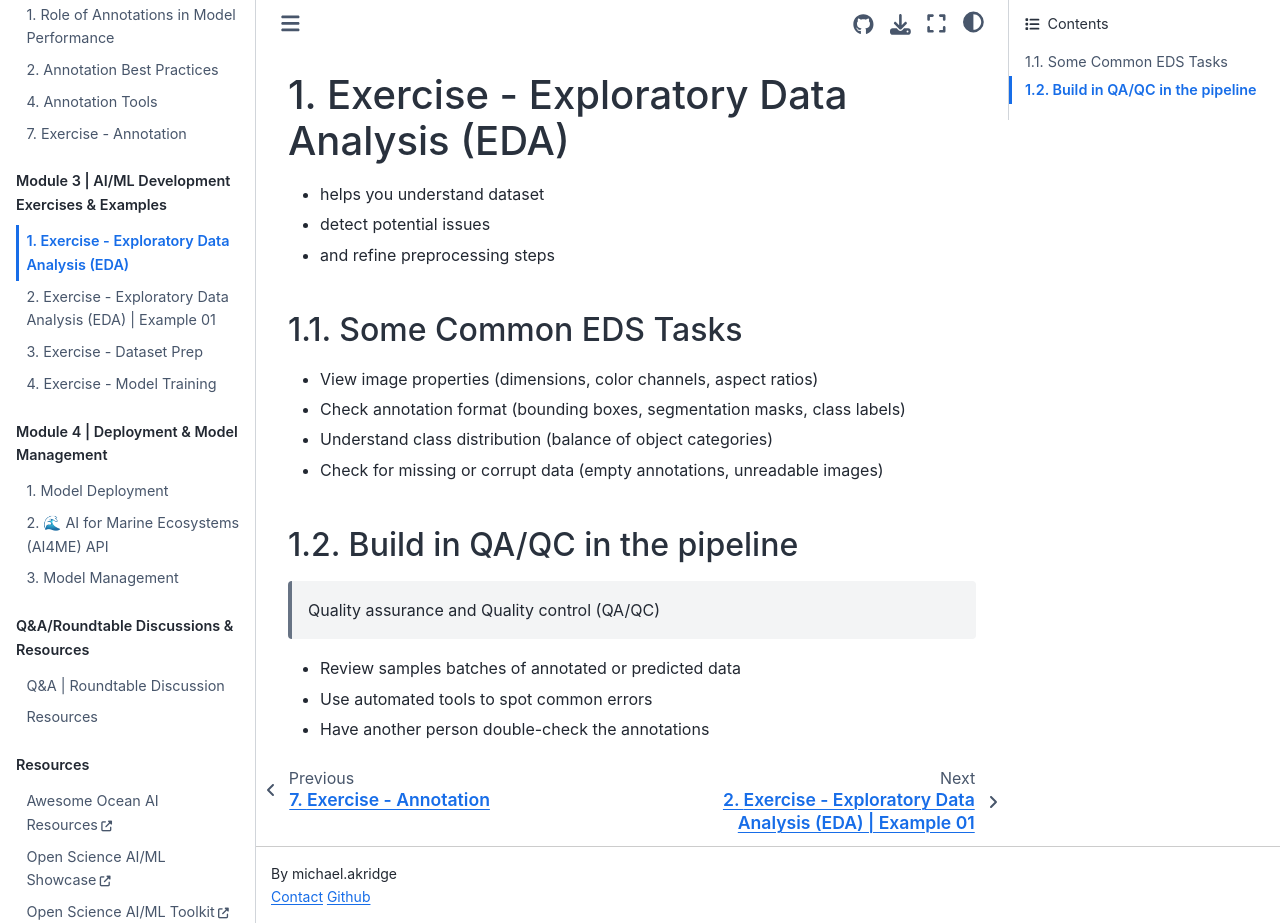
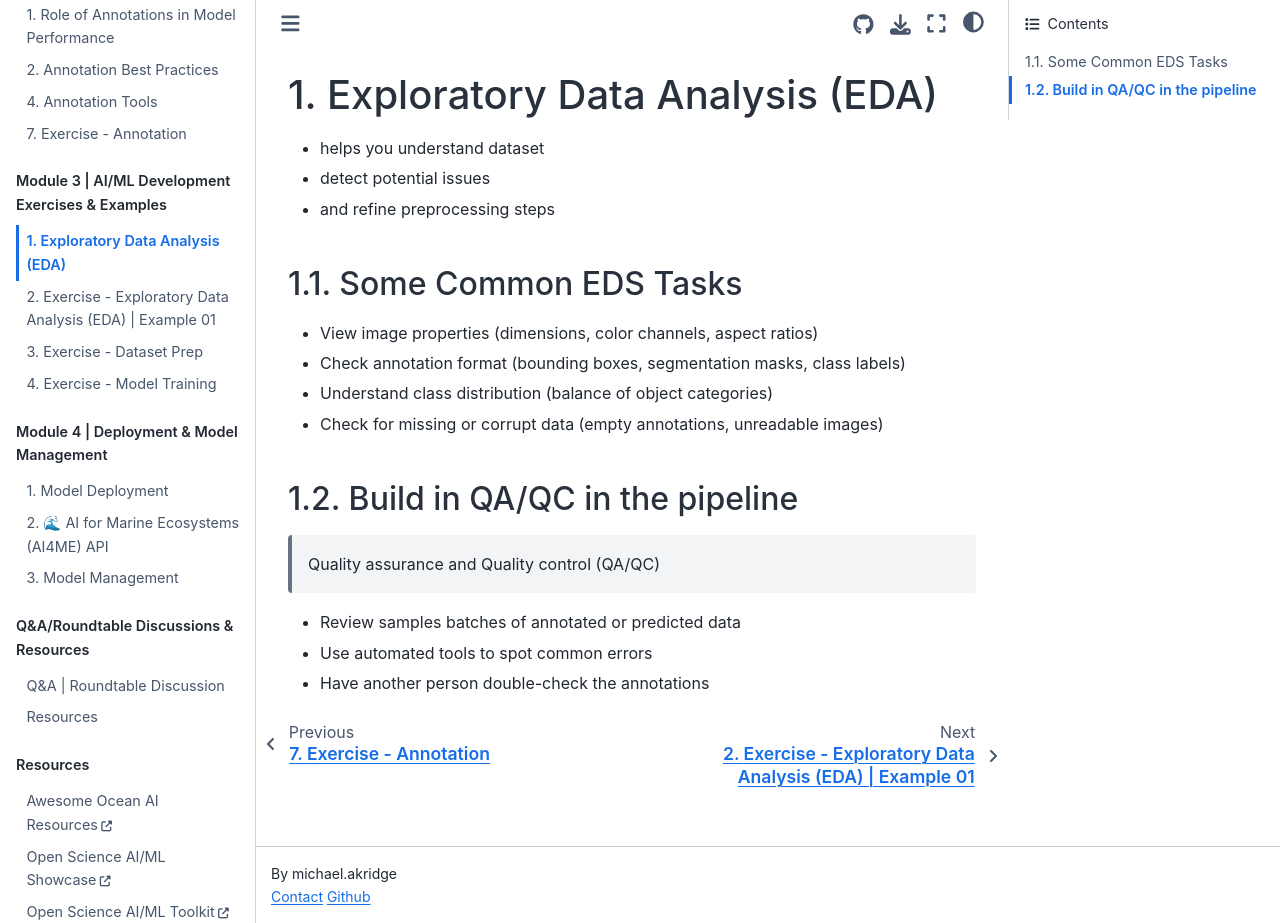
Before and after one commit to MichaelAkridge-NOAA/ai4me-cookbook, a Jupyter Book: the page built from content/03_module/00_EDA.md, in a window 1280 px wide and 923 px high. Built offline with Jupyter Book 1.0.4 settings and Sphinx 7.4.7 and the Sphinx Book theme 1.1.4, drawn with Linux system fonts in a browser that asks for light colours; pages that are not in the unit, such as notebooks, are missing from menus.

Commit message:
Update 00_EDA.md

```diff
--- a/content/03_module/00_EDA.md
+++ b/content/03_module/00_EDA.md
@@ -1,4 +1,4 @@
-# Exercise - Exploratory Data Analysis (EDA)
+# Exploratory Data Analysis (EDA)
 - helps you understand dataset
 - detect potential issues
 - and refine preprocessing steps
```
